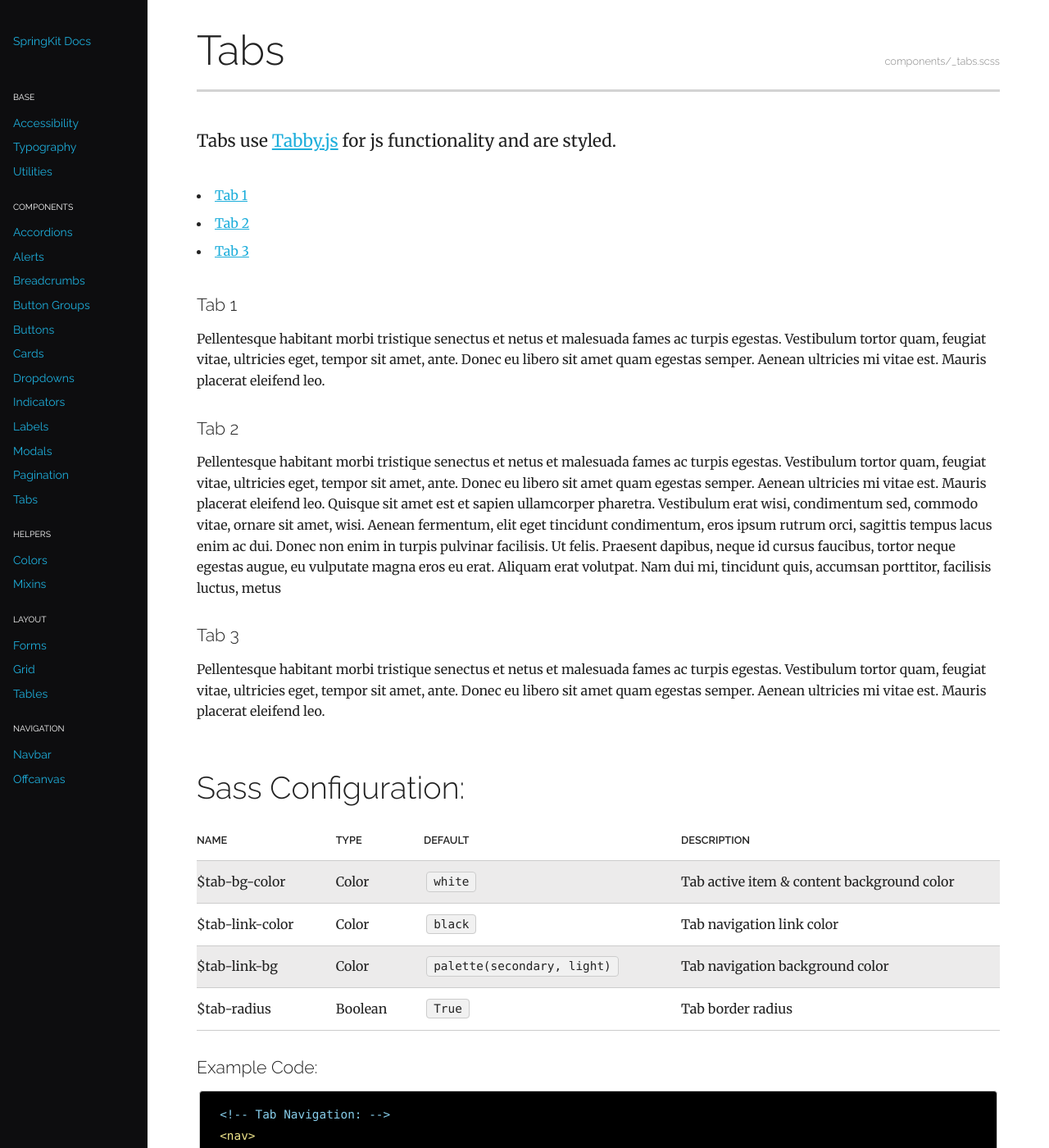
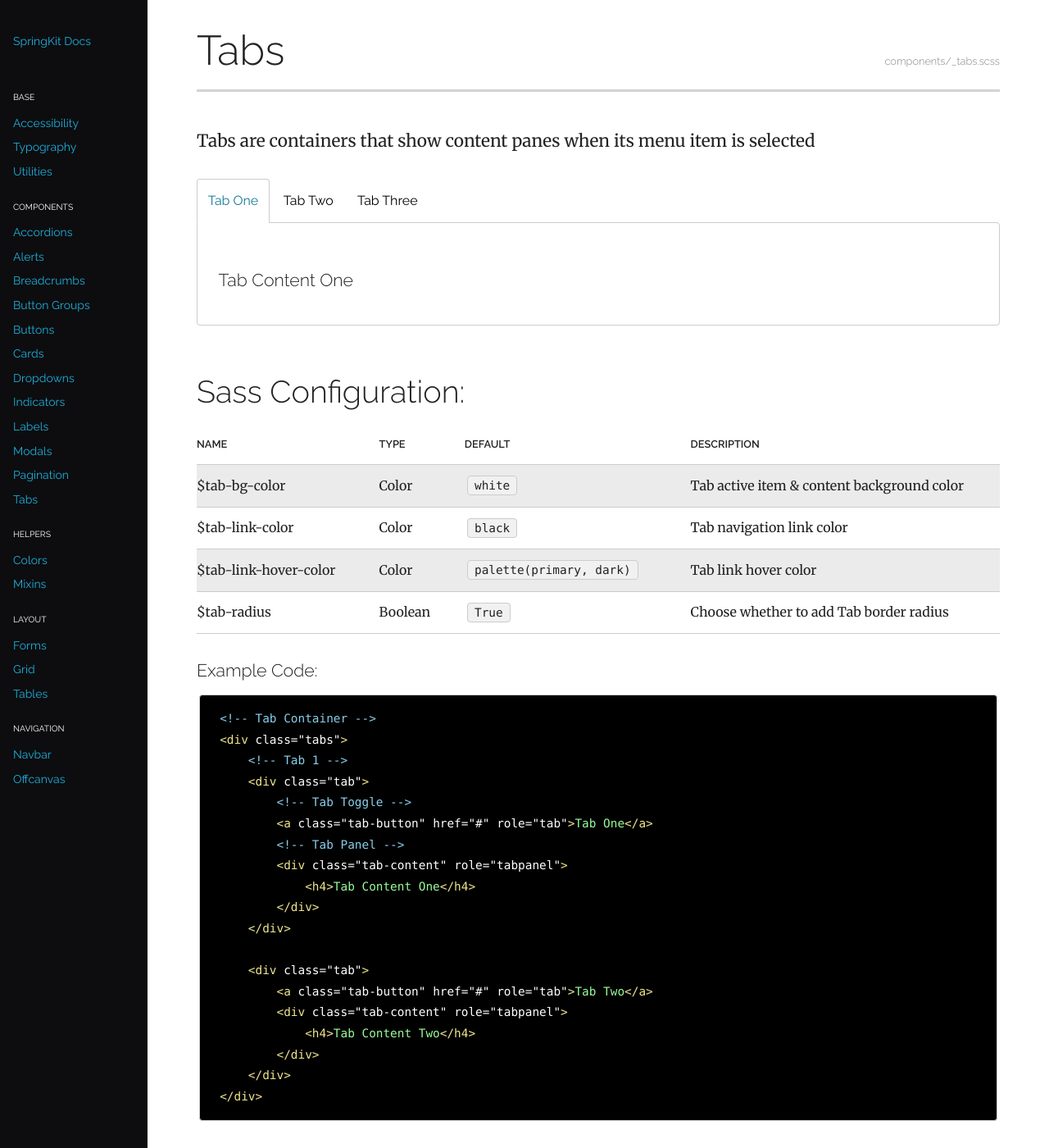
Before and after one commit to pixelspring/SpringKit, a Jekyll site: the page built from docs/_posts/2016-03-02-tabs.markdown, in a window 1280 px wide and 1400 px high. Shown: the whole window at 82% size. Built offline with Jekyll 4.4.1, drawn with Linux system fonts in a browser that asks for light colours; some of the changed text lies outside the part shown.

Commit message:
Update tab doc page

```diff
--- a/docs/_posts/2016-03-02-tabs.markdown
+++ b/docs/_posts/2016-03-02-tabs.markdown
@@ -7,32 +7,35 @@ sassbase: components/_tabs.scss
 ---
 
 <div class="row column">
-    <p class="lead-text">Tabs use <a href="https://github.com/cferdinandi/tabby">Tabby.js</a> for js functionality and are styled.</p>
+    <p class="lead-text">Tabs are containers that show content panes when its menu item is selected</p>
 </div>
 
 <div class="row column">
 
-            <nav>
-                <ul data-tabs class="tabs">
-                    <li class="active"><a data-tab class="active" href="#tab1">Tab 1</a></li>
-                    <li><a data-tab href="#tab2">Tab 2</a></li>
-                    <li><a data-tab href="#tab3">Tab 3</a></li>
-                </ul>
-            </nav>
+    <div class="tabs">
 
-            <div data-tabs-content>
-                <div data-tabs-pane class="tabs-pane active" id="tab1">
-                    <h4>Tab 1</h4>
-                    <p>Pellentesque habitant morbi tristique senectus et netus et malesuada fames ac turpis egestas. Vestibulum tortor quam, feugiat vitae, ultricies eget, tempor sit amet, ante. Donec eu libero sit amet quam egestas semper. Aenean ultricies mi vitae est. Mauris placerat eleifend leo.</p>
-                </div>
-                <div data-tabs-pane class="tabs-pane" id="tab2">
-                    <h4>Tab 2</h4>
-                    <p>Pellentesque habitant morbi tristique senectus et netus et malesuada fames ac turpis egestas. Vestibulum tortor quam, feugiat vitae, ultricies eget, tempor sit amet, ante. Donec eu libero sit amet quam egestas semper. Aenean ultricies mi vitae est. Mauris placerat eleifend leo. Quisque sit amet est et sapien ullamcorper pharetra. Vestibulum erat wisi, condimentum sed, commodo vitae, ornare sit amet, wisi. Aenean fermentum, elit eget tincidunt condimentum, eros ipsum rutrum orci, sagittis tempus lacus enim ac dui. Donec non enim in turpis pulvinar facilisis. Ut felis. Praesent dapibus, neque id cursus faucibus, tortor neque egestas augue, eu vulputate magna eros eu erat. Aliquam erat volutpat. Nam dui mi, tincidunt quis, accumsan porttitor, facilisis luctus, metus</p>        </div>
-                <div data-tabs-pane class="tabs-pane" id="tab3">
-                    <h4>Tab 3</h4>
-                    <p>Pellentesque habitant morbi tristique senectus et netus et malesuada fames ac turpis egestas. Vestibulum tortor quam, feugiat vitae, ultricies eget, tempor sit amet, ante. Donec eu libero sit amet quam egestas semper. Aenean ultricies mi vitae est. Mauris placerat eleifend leo.</p>
-                </div>
+        <div class="tab">
+            <a class="tab-button" href="#" role="tab">Tab One</a>
+            <div class="tab-content" role="tabpanel">
+                <h4>Tab Content One</h4>
             </div>
+        </div>
+
+        <div class="tab">
+            <a class="tab-button" href="#" role="tab">Tab Two</a>
+            <div class="tab-content" role="tabpanel">
+                <h4>Tab Content Two</h4>
+            </div>
+        </div>
+
+        <div class="tab">
+            <a class="tab-button" href="#" role="tab">Tab Three</a>
+            <div class="tab-content" role="tabpanel">
+                <h4>Tab Content Three</h4>
+            </div>
+        </div>
+
+    </div>
 
 </div>
 
@@ -61,16 +64,16 @@ sassbase: components/_tabs.scss
                 <td>Tab navigation link color</td>
             </tr>
             <tr>
-                <td>$tab-link-bg</td>
+                <td>$tab-link-hover-color</td>
                 <td>Color</td>
-                <td><code>palette(secondary, light)</code></td>
-                <td>Tab navigation background color</td>
+                <td><code>palette(primary, dark)</code></td>
+                <td>Tab link hover color</td>
             </tr>
             <tr>
                 <td>$tab-radius</td>
                 <td>Boolean</td>
                 <td><code>True</code></td>
-                <td>Tab border radius</td>
+                <td>Choose whether to add Tab border radius</td>
             </tr>
         </tbody>
     </table>
@@ -79,27 +82,23 @@ sassbase: components/_tabs.scss
 <div class="row column">
 <h4>Example Code:</h4>
 {% highlight html %}
-<!-- Tab Navigation: -->
-<nav>
-    <ul data-tabs class="tabs">
-        <li><a data-tab href="#tab1">Tab 1</a></li>
-        <li><a data-tab href="#tab2">Tab 2</a></li>
-        <li><a data-tab href="#tab3">Tab 3</a></li>
-    </ul>
-</nav>
-<!-- Tab Content: -->
-<div data-tabs-content>
-    <div data-tabs-pane class="tabs-pane active" id="tab1">
-        <h4>Tab 1</h4>
-        <p>Tab Content 1</p>
+<!-- Tab Container -->
+<div class="tabs">
+    <!-- Tab 1 -->
+    <div class="tab">
+        <!-- Tab Toggle -->
+        <a class="tab-button" href="#" role="tab">Tab One</a>
+        <!-- Tab Panel -->
+        <div class="tab-content" role="tabpanel">
+            <h4>Tab Content One</h4>
+        </div>
     </div>
-    <div data-tabs-pane class="tabs-pane" id="tab2">
-        <h4>Tab 2</h4
-        <p>Tab Content 2</p>
-    </div>
-    <div data-tabs-pane class="tabs-pane" id="tab3">
-        <h4>Tab 3</h4>
-        <p>Tab Content 3</p>
+
+    <div class="tab">
+        <a class="tab-button" href="#" role="tab">Tab Two</a>
+        <div class="tab-content" role="tabpanel">
+            <h4>Tab Content Two</h4>
+        </div>
     </div>
 </div>
 {% endhighlight %}
```
